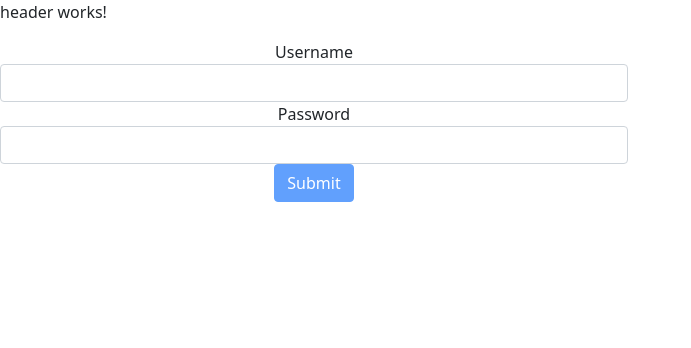
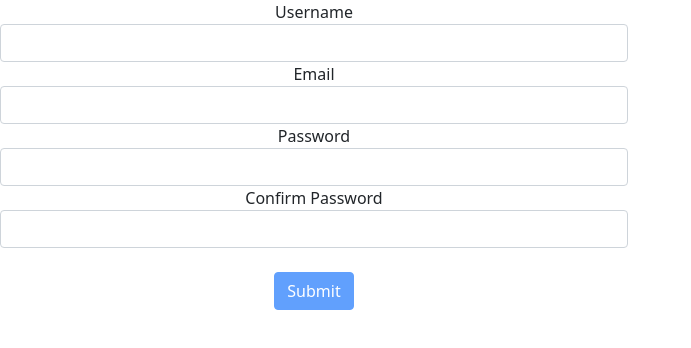
Before and after one commit to Andrej492/ProximaApp, an Angular app in the folder PrxApp/: page / in a window 1280 px wide. Shown: the top 348 px of the page, without its empty margins (0-691 px from the left). Built offline with nearby package versions, Linux system fonts and the light colour scheme.

Commit message:
Form fixed

```diff
--- a/PrxApp/src/app/app.component.html
+++ b/PrxApp/src/app/app.component.html
@@ -1,3 +1,2 @@
-<app-header></app-header>
-<app-signin></app-signin>
+<app-signup></app-signup>
 <router-outlet></router-outlet>
--- a/PrxApp/src/app/user/signin/signin.component.html
+++ b/PrxApp/src/app/user/signin/signin.component.html
@@ -11,9 +11,9 @@
           type="text"
           id="username"
           name="username"
+          class="form-control text-center"
           ngModel
-          required
-          class="form-control text-center">
+          required>
       </div>
       <div class="form-group">
         <label
@@ -27,6 +27,7 @@
           name="password"
           id="password">
       </div>
+      <br>
       <button
         class="btn btn-primary"
         type="submit"
--- a/PrxApp/src/app/user/signup/signup.component.html
+++ b/PrxApp/src/app/user/signup/signup.component.html
@@ -1,6 +1,6 @@
 <div class="row">
   <div class="col-xs-12 col-sm-10 col-md-6 cold-sm-offset-1 col-md-offset-3">
-    <form class="text-center jumbotron" (ngSubmit)="onSubmit()" #signupForm="ngForm">
+    <form class="text-center" (ngSubmit)="onSubmit()" #signupForm="ngForm">
       <div class="form-group">
         <label
           for="username"
@@ -50,11 +50,12 @@
           ngModel
           required>
       </div>
-    </form>
-    <div *ngIf="signupForm.value.password !== signupForm.value.confirmPassword">Passwords do not match!</div>
+      <div *ngIf="signupForm.value.password !== signupForm.value.confirmPassword">Passwords do not match!</div>
+    <br>
     <button
       class="btn btn-primary"
       type="submit"
       [disabled]="(signupForm.value.password !== signupForm.value.confirmPassword) || signupForm.invalid">Submit</button>
+    </form>
   </div>
 </div>
```
